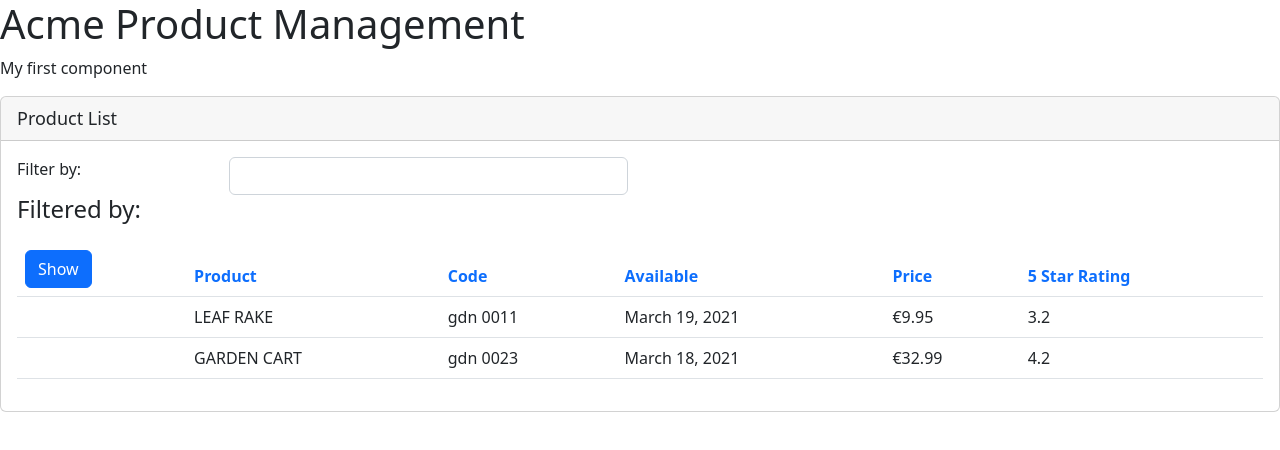
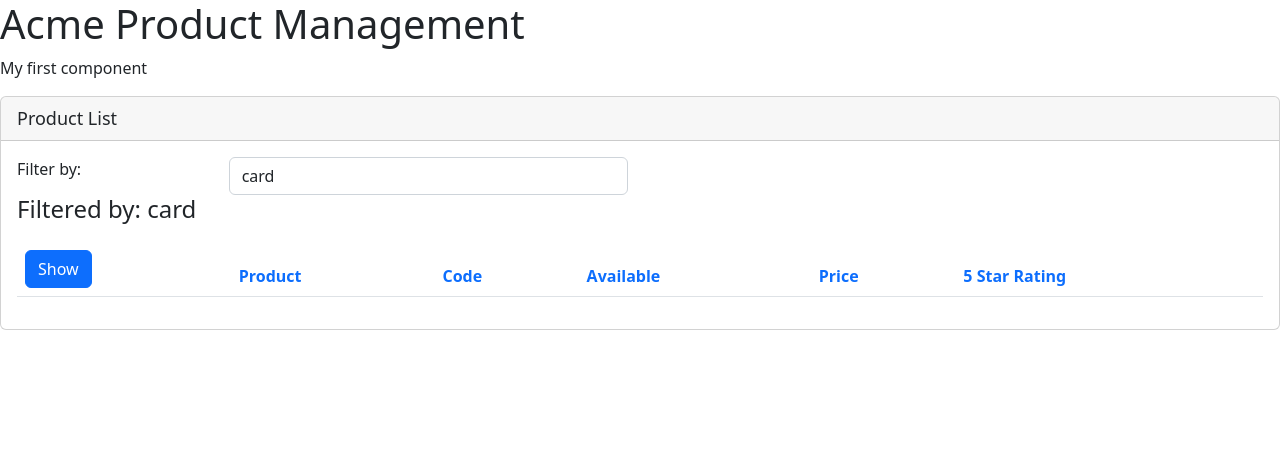
Before and after one commit to alekspanteli/angular-getting-started, an Angular app: page / in a window 1280 px wide. Shown: the top 450 px of the page. Built offline with nearby package versions, Linux system fonts and the light colour scheme.

Commit message:
add filter

```diff
--- a/src/app/products/product-list/product-list.component.html
+++ b/src/app/products/product-list/product-list.component.html
@@ -29,7 +29,7 @@
           </tr>
         </thead>
         <tbody>
-          <tr *ngFor="let product of products">
+          <tr *ngFor="let product of filteredProducts">
             <td>
               <!-- <img [src]="product.imageUrl" alt="" width="100" /> -->
               <img
--- a/src/app/products/product-list/product-list.component.ts
+++ b/src/app/products/product-list/product-list.component.ts
@@ -12,15 +12,16 @@
   imageMargin: number = 20;
   showImage: boolean = false;
 
-  private _listFilter: string = '';
+  private _listFilter = '';
   get listFilter(): string {
     return this._listFilter;
   }
-
   set listFilter(value: string) {
     this._listFilter = value;
-    console.log('In setter', value);
+    this.filteredProducts = this.performFilter(value);
   }
+
+  filteredProducts: IProduct[] = [];
 
   products: IProduct[] = [
     {
@@ -45,6 +46,13 @@
     },
   ];
 
+  performFilter(filterBy: string): IProduct[] {
+    filterBy = filterBy.toLocaleLowerCase();
+    return this.products.filter((product: IProduct) =>
+      product.productName.toLocaleLowerCase().includes(filterBy)
+    );
+  }
+
   toggleImage(): void {
     this.showImage = !this.showImage;
   }
@@ -52,6 +60,6 @@
   constructor() {}
 
   ngOnInit(): void {
-    console.log('In OnInit');
+    this.listFilter = 'card';
   }
 }
```
